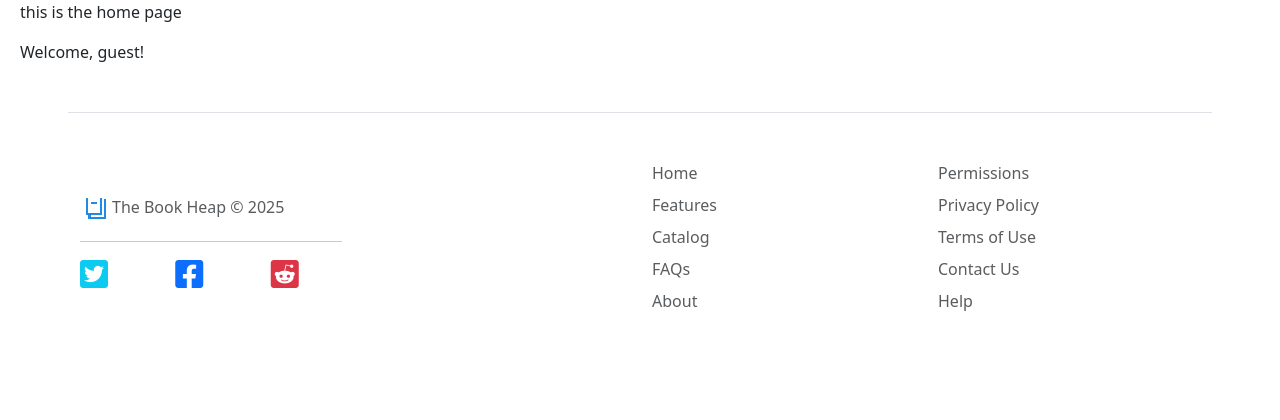
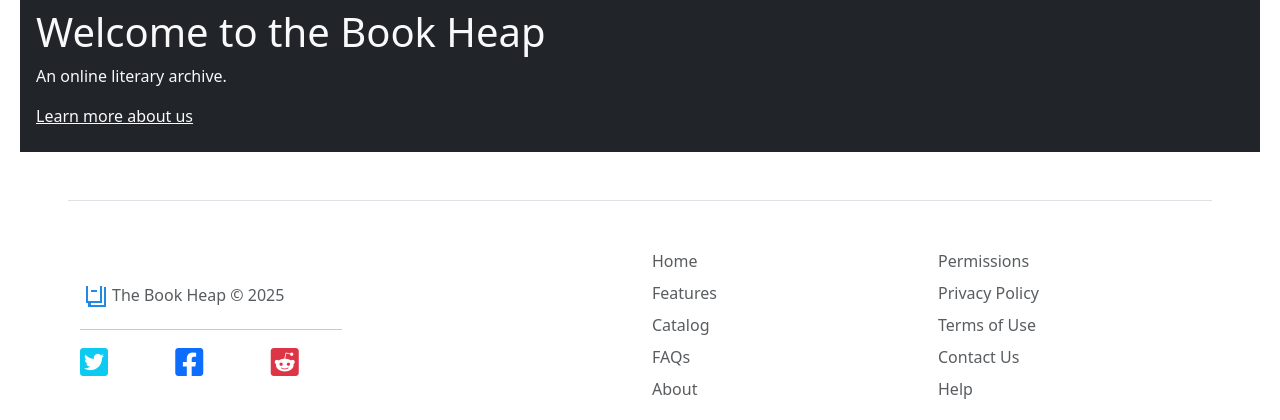
Before and after one commit to ioseph01/django_bookstore, a Django app: page / in a window 1280 px wide. Shown: the part 79-499 px from the top of the page. Run offline with Django 5.2, Linux system fonts and the light colour scheme.

Commit message:
Bug Fixed book_detail Cart Management Added home page

```diff
--- a/myapp/templates/home.html
+++ b/myapp/templates/home.html
@@ -1,13 +1,16 @@
 {% extends "base.html" %} {% block title %} Home Page {% endblock %}
 {% block content %}
-<p> this is the home page</p>
+
+<div class="">
+    <div class="bg-dark py-2 px-3 text-light">
+        <h1>Welcome to the Book Heap</h1>
+        <p>An online literary archive.</p>
+        <p class="my-3"><a class="text-light" href="{% url 'about' %}">Learn more about us</a></p>
+    </div>
 
 
 
-{% if user.is_authenticated %}
+</div>
 
-{% else %}
-    Welcome, guest!
-{% endif %}
 
 {% endblock %}
```
